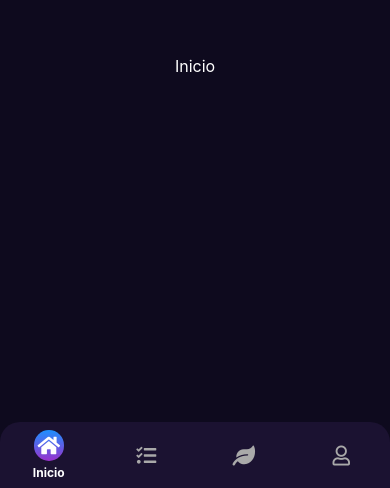
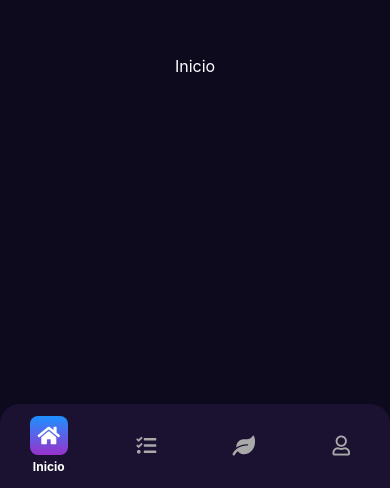
Before and after one commit to codesebastianvega/mana-bloom-app, a React Native app: screen / in a window 390 px wide. Shown: the part 356-844 px from the top of the page. Built offline with nearby package versions, Linux system fonts and the light colour scheme.

Commit message:
Update Footer.styles.js

```diff
--- a/src/components/Footer.styles.js
+++ b/src/components/Footer.styles.js
@@ -17,13 +17,14 @@ export default StyleSheet.create({
     flex: 1,
     alignItems: "center",
     justifyContent: "center",
-    paddingVertical: Spacing.tiny,
+    paddingVertical: Spacing.small,
+    paddingBottom: 10,
   },
   activeIcon: {
     alignItems: "center",
     justifyContent: "center",
-    padding: Spacing.tiny,
-    borderRadius: 20,
+    padding: Spacing.small,
+    borderRadius: 8,
   },
   activeLabel: {
     marginTop: Spacing.tiny,
```
